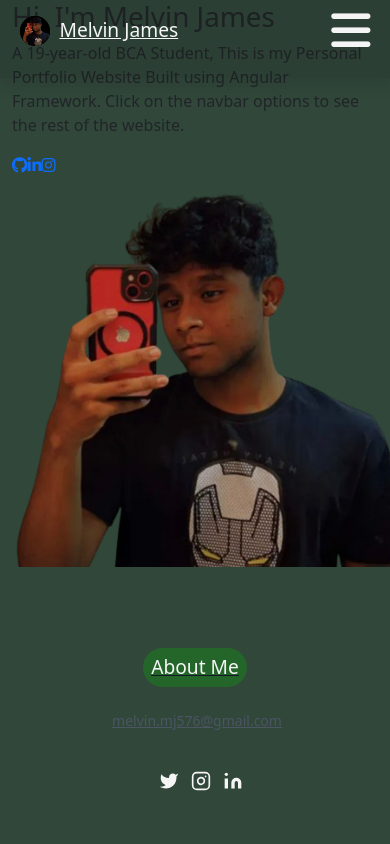
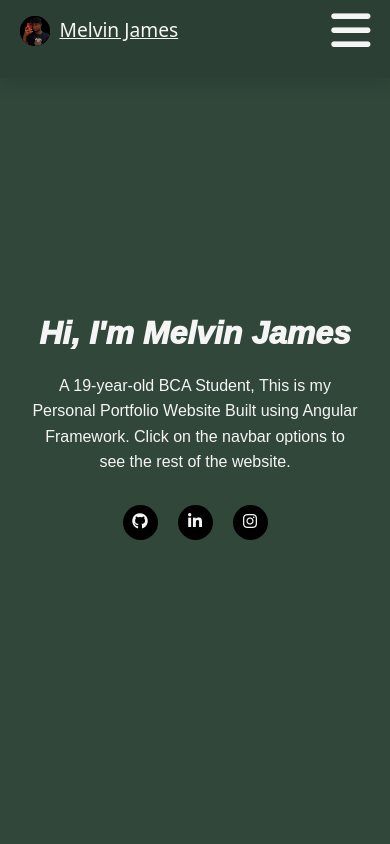
Before and after one commit to melvinjames1/mjpp, an Angular app: page / in a window 390 px wide. Shown: the top 844 px of the page. Built offline with nearby package versions, Linux system fonts and the light colour scheme.

Commit message:
Update home.component.css

```diff
--- a/src/app/home/home.component.css
+++ b/src/app/home/home.component.css
@@ -8,6 +8,7 @@
   100%{
     box-shadow: 0 0 35em #ffffff;
   }
+}
 section {
     font-family: Arial, sans-serif;
     margin: 0;
@@ -17,20 +18,22 @@
     align-items: center;
     height: 100vh;
   }
-   h1:hover{
-    transition: ease-in .8s;
-    text-shadow: 0 0 10px #ffffff;
-  }
+
   .container {
     text-align: left;
     margin-left: 20px;
   }
   h1 {
+    margin-top: 10vh;
     font-size: 4em;
     margin-bottom: 20px;
     color: whitesmoke;
     font-weight: 1000;
     font-style: italic;
+  }
+  h1:hover{
+    transition: ease-in .8s;
+    text-shadow: 0 0 10px #ffffff;
   }
 
   p {
@@ -50,6 +53,7 @@
     margin-top: 30px;
   }
 button:hover{
+  transition: ease-in .3s;
     background-color: gray;
 }
   a{
@@ -70,13 +74,12 @@
     box-shadow: 0 0 35em #ffffff;
     animation: flicker ease 3s;
   }
-
   img{
     height: 450px;
     width: 450px;
     border-radius: 100%;
   }
-  @media screen and (max-width: 1200px) {
+  @media screen and (max-width: 1100px) {
     section {
         display: flex;
         flex-direction: column;
@@ -90,20 +93,20 @@
     }
 
     h1 {
-        margin-top: 40px;
+        margin-top: 10px;
         font-size: 2em;
     }
 
     p {
+
         width: 90%;
         font-size: 1em;
+        margin: 0 auto;
         text-align: center;
     }
     .circle {
        display: none;
     }
-
-
 
    .b2,.b3 {
         margin-left: 20px;
```
